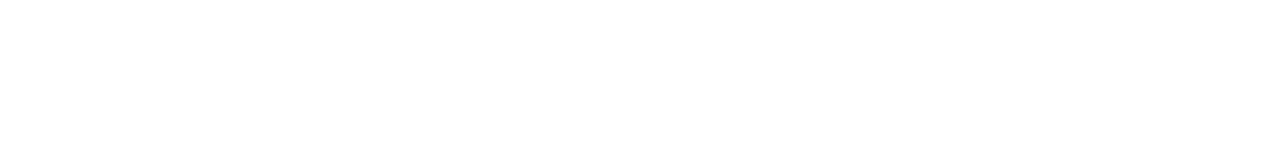
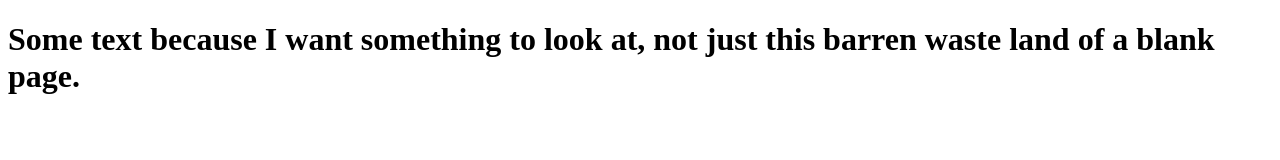
Before and after one commit to CTECH-IT/shopping-site-team-321, a plain HTML site: page index.html in a window 1280 px wide. Drawn offline with Linux system fonts and the light colour scheme.

Commit message:
Added some random placeholder text in html

```diff
--- a/index.html
+++ b/index.html
@@ -6,6 +6,7 @@
     <meta name="author" content="Brianna Elizabeth">
 </head>
 <body>
+    <h1>Some text because I want something to look at, not just this barren waste land of a blank page.</h1>
     <script src="scripts/datastore.js" charset="utf-8"></script>
     <script src="scripts/store.js" charset="utf-8"></script>
 </body>
```
